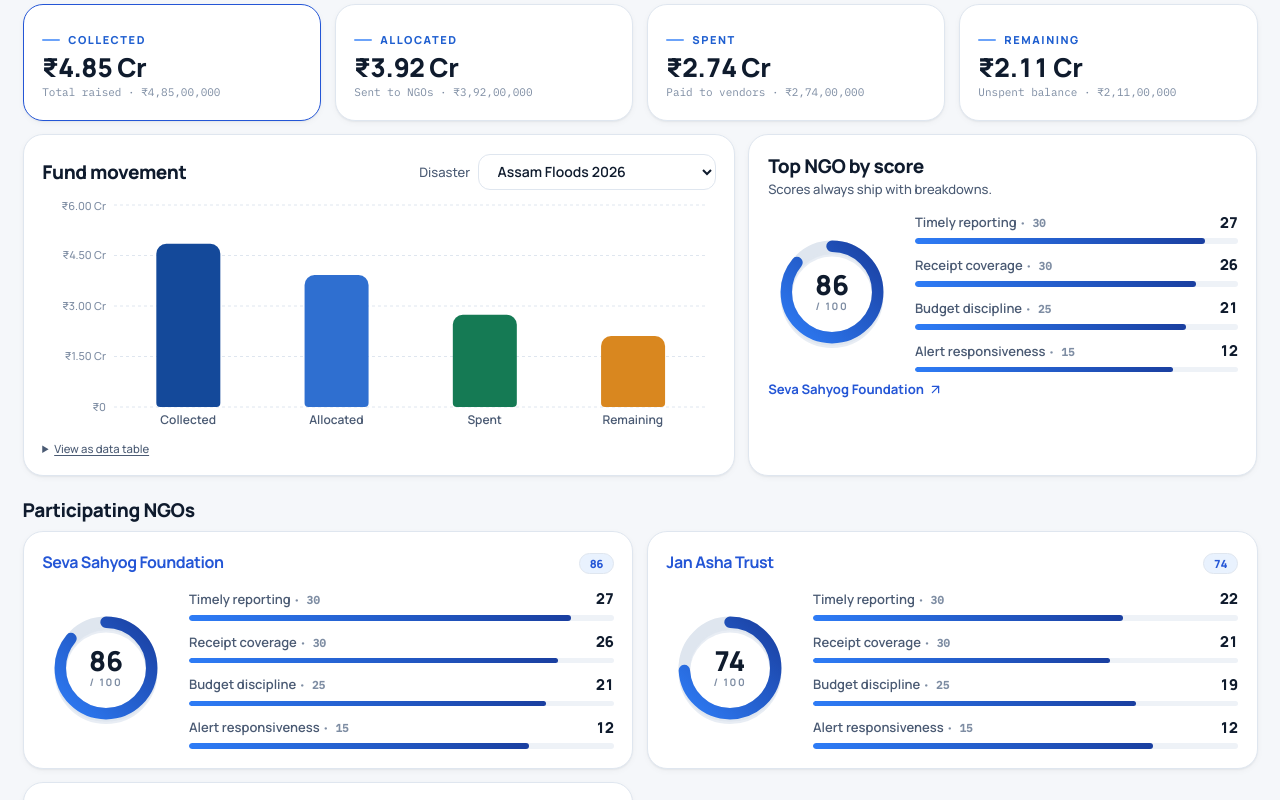
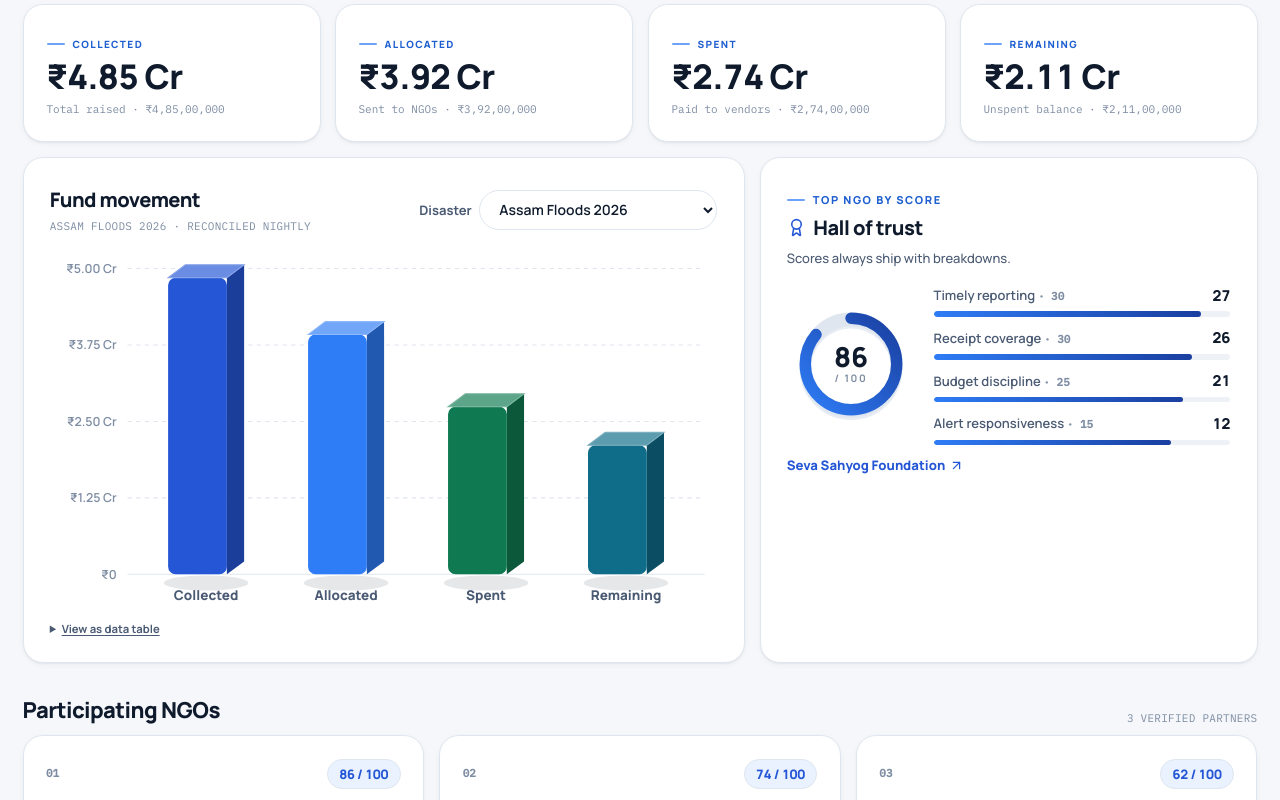
Before and after one commit to SiddheshDhatrak/BBT-First-Commit, a React (Vite) app: page /dashboard in a window 1280 px wide. Shown: the part 240-1040 px from the top of the page. Built offline with nearby package versions, Linux system fonts and the light colour scheme.

Commit message:
feat(frontend): transparency dashboard with 3D fund movement chart

```diff
--- a/src/routes/PublicDashboard.tsx
+++ b/src/routes/PublicDashboard.tsx
@@ -1,16 +1,18 @@
 import { useState } from "react";
 import { Link } from "react-router-dom";
-import { Cell, Bar, BarChart, CartesianGrid, ResponsiveContainer, Tooltip, XAxis, YAxis } from "recharts";
-import { ArrowUpRight } from "lucide-react";
+import { motion } from "motion/react";
+import { ArrowUpRight, Award } from "lucide-react";
 import { disasters, ngos } from "@/lib/mock";
 import { formatINR } from "@/lib/format";
 import { PageHeader } from "@/components/composite/Chrome";
 import { TrustScoreRing } from "@/components/composite/Viz";
+import { CountUp } from "@/components/luxe/CountUp";
+import { Reveal, Stagger, StaggerItem } from "@/components/luxe/Reveal";
+import { TiltCard } from "@/components/viz/Depth";
+import { IsoBarChart } from "@/components/viz/IsoBarChart";
 import { shortINR } from "@/routes/Public";
 
-const BAR_COLORS = ["#14499a", "#2f6fd0", "#157a54", "#d9871f"];
-
-// Lazy-loaded so recharts stays out of the initial bundle (§16)
+const BAR_COLORS = ["#2456D6", "#2E7CF6", "#0F7A52", "#0F6D8A"];
 export default function PublicDashboard() {
   const [id, setId] = useState(disasters[0]?.id ?? "");
   const d = disasters.find((x) => x.id === id) ?? disasters[0];
@@ -24,44 +26,47 @@ export default function PublicDashboard() {
   return (
     <div>
       <PageHeader eyebrow="Public · aggregate only" title="Transparency Dashboard" sub="Privacy-safe view. Fraud counts are aggregates — no investigation detail here." />
-      <div className="grid grid-cols-2 gap-3.5 xl:grid-cols-4">
-        {[["Collected", d.collected, "Total raised"], ["Allocated", d.allocated, "Sent to NGOs"], ["Spent", d.spent, "Paid to vendors"], ["Remaining", d.collected - d.spent, "Unspent balance"]].map(([k, v, hint], i) => (
-          <div key={k as string} className={`rs-card p-4 md:p-5 ${i === 0 ? "!border-[var(--primary-600)] shadow-[var(--shadow-2)]" : ""}`}>
-            <p className="eyebrow">{k}</p>
-            <p className="kpi mt-1 text-[26px] font-extrabold leading-8">{shortINR(v as number)}</p>
-            <p className="mono mt-0.5 hidden text-[11px] lg:block" style={{ color: "var(--text-muted)" }} title={formatINR(v as number)}>{hint} · {formatINR(v as number)}</p>
+
+      <Stagger className="grid grid-cols-2 gap-4 xl:grid-cols-4">
+        {[["Collected", d.collected, "Total raised"], ["Allocated", d.allocated, "Sent to NGOs"], ["Spent", d.spent, "Paid to vendors"], ["Remaining", d.collected - d.spent, "Unspent balance"]].map(([k, v, hint]) => (
+          <StaggerItem key={k as string}>
+            <TiltCard>
+              <div className="rs-card p-5 md:p-6">
+                <p className="eyebrow !text-[10px]">{k}</p>
+                <p className="kpi mt-2 text-[30px] font-extrabold leading-none md:text-[34px]">
+                  <CountUp to={v as number} format={(x) => shortINR(x)} />
+                </p>
+                <p className="mono mt-2 hidden text-[11px] lg:block" style={{ color: "var(--text-muted)" }} title={formatINR(v as number)}>{hint} · {formatINR(v as number)}</p>
               </div>
+            </TiltCard>
+          </StaggerItem>
         ))}
+      </Stagger>
+
+      <div className="mt-4 grid gap-4 lg:grid-cols-[1.45fr_1fr]">
+        <Reveal>
+          <div className="rs-card h-full p-5 md:p-7">
+            <div className="flex flex-wrap items-center justify-between gap-3">
+              <div>
+                <h2 className="text-[20px] font-extrabold tracking-tight">Fund movement</h2>
+                <p className="mono mt-0.5 text-[11px] tracking-wide" style={{ color: "var(--text-muted)" }}>{d.name.toUpperCase()} · RECONCILED NIGHTLY</p>
               </div>
-
-      <div className="mt-3.5 grid gap-3.5 lg:grid-cols-[1.4fr_1fr]">
-        <div className="rs-card p-4 md:p-5">
-          <div className="flex items-center justify-between gap-2">
-            <h2 className="rs-h2">Fund movement</h2>
-            <label className="flex items-center gap-2 text-[13px] font-medium" style={{ color: "var(--text-secondary)" }}>
+              <label className="flex items-center gap-2 text-[13px] font-bold" style={{ color: "var(--text-secondary)" }}>
                 Disaster
-              <select value={id} onChange={(e) => setId(e.target.value)} className="rs-input !w-auto !min-h-[36px] !py-1.5 text-[13px]" aria-label="Select disaster">
+                <select value={id} onChange={(e) => setId(e.target.value)} className="rs-input !w-auto !min-h-[40px] !rounded-full !py-2 text-[13px]" aria-label="Select disaster">
                   {disasters.map((x) => <option key={x.id} value={x.id}>{x.name}</option>)}
                 </select>
               </label>
             </div>
-          <div className="mt-2 h-64 min-h-[240px]">
-            <ResponsiveContainer width="100%" height="100%">
-              <BarChart data={data} margin={{ top: 8, right: 8, bottom: 0, left: 0 }}>
-                <CartesianGrid strokeDasharray="3 3" stroke="var(--border-subtle)" vertical={false} />
-                <XAxis dataKey="name" tick={{ fill: "var(--text-secondary)", fontSize: 12, fontWeight: 600 }} axisLine={false} tickLine={false} />
-                <YAxis tick={{ fill: "var(--text-muted)", fontSize: 11 }} tickFormatter={(v: number) => shortINR(v)} axisLine={false} tickLine={false} width={72} />
-                <Tooltip
-                  formatter={(v) => [formatINR(Number(v)), "Amount"]}
-                  contentStyle={{ background: "var(--bg-surface)", border: "1px solid var(--border-subtle)", borderRadius: 12, color: "var(--text-primary)", fontSize: 13 }}
+            <div className="mt-3">
+              <IsoBarChart
+                data={data.map((r, i) => ({ name: r.name, value: r.v, color: BAR_COLORS[i % BAR_COLORS.length] }))}
+                formatTick={(v) => shortINR(v)}
+                formatExact={(v) => formatINR(v)}
+                ariaLabel={`Fund movement for ${d.name}: collected ${formatINR(d.collected)}, allocated ${formatINR(d.allocated)}, spent ${formatINR(d.spent)}`}
               />
-                <Bar dataKey="v" radius={[10, 10, 4, 4]} maxBarSize={64}>
-                  {data.map((_, i) => <Cell key={i} fill={BAR_COLORS[i % BAR_COLORS.length]} />)}
-                </Bar>
-              </BarChart>
-            </ResponsiveContainer>
             </div>
-          <details className="mt-1 text-xs" style={{ color: "var(--text-secondary)" }}><summary className="cursor-pointer font-medium underline underline-offset-2">View as data table</summary>
+            <details className="mt-2 text-xs" style={{ color: "var(--text-secondary)" }}><summary className="cursor-pointer font-bold underline underline-offset-2">View as data table</summary>
               <table className="rs-table mono mt-2 !text-xs">
                 <caption className="sr-only">Fund movement for {d.name}</caption>
                 <thead><tr><th scope="col">Stage</th><th scope="col">Amount</th></tr></thead>
@@ -69,27 +74,45 @@ export default function PublicDashboard() {
               </table>
             </details>
           </div>
+        </Reveal>
 
-        <div className="rs-card p-4 md:p-5">
-          <h2 className="rs-h2">Top NGO by score</h2>
-          <p className="text-[13px]" style={{ color: "var(--text-secondary)" }}>Scores always ship with breakdowns.</p>
-          <div className="mt-3"><TrustScoreRing score={ngos[0].score} components={ngos[0].components} /></div>
-          <Link to={`/org/${ngos[0].id}`} className="mt-2 inline-flex items-center gap-1 text-sm font-bold">{ngos[0].name} <ArrowUpRight size={15} aria-hidden /></Link>
+        <Reveal delay={0.08}>
+          <div className="rs-card h-full p-5 md:p-7">
+            <p className="eyebrow">Top NGO by score</p>
+            <h2 className="mt-1 flex items-center gap-2 text-[20px] font-extrabold tracking-tight">
+              <Award size={19} aria-hidden style={{ color: "var(--primary-600)" }} /> Hall of trust
+            </h2>
+            <p className="mt-1 text-[13px]" style={{ color: "var(--text-secondary)" }}>Scores always ship with breakdowns.</p>
+            <div className="mt-4"><TrustScoreRing score={ngos[0].score} components={ngos[0].components} /></div>
+            <Link to={`/org/${ngos[0].id}`} className="mt-3 inline-flex items-center gap-1 text-sm font-extrabold">{ngos[0].name} <ArrowUpRight size={15} aria-hidden /></Link>
           </div>
+        </Reveal>
       </div>
 
-      <h2 className="rs-h2 mb-2 mt-6">Participating NGOs</h2>
-      <div className="grid gap-3.5 md:grid-cols-2">
-        {ngos.map((n) => (
-          <Link key={n.id} to={`/org/${n.id}`} className="rs-card rs-card-lift block p-5">
+      <div className="mb-2 mt-8 flex items-end justify-between">
+        <h2 className="text-[22px] font-extrabold tracking-tight">Participating NGOs</h2>
+        <p className="mono hidden text-[11px] tracking-wide sm:block" style={{ color: "var(--text-muted)" }}>{ngos.length} VERIFIED PARTNERS</p>
+      </div>
+      <Stagger className="grid gap-4 md:grid-cols-2 xl:grid-cols-3">
+        {ngos.map((n, i) => (
+          <StaggerItem key={n.id}>
+            <Link to={`/org/${n.id}`} className="rs-card rs-card-lift block p-6">
               <div className="flex items-center justify-between gap-2">
-              <span className="font-display text-[16px] font-bold">{n.name}</span>
-              <span className="kpi rounded-full border px-2.5 py-0.5 text-xs font-extrabold" style={{ borderColor: "var(--border-subtle)", background: "var(--accent-soft)" }}>{n.score}</span>
+                <span className="mono text-[11px] font-bold" style={{ color: "var(--text-muted)" }}>0{i + 1}</span>
+                <span className="kpi rounded-full border px-3 py-1 text-[13px] font-extrabold" style={{ borderColor: "var(--border-subtle)", background: "var(--accent-soft)", color: "var(--primary-600)" }}>{n.score} / 100</span>
               </div>
-            <div className="mt-3"><TrustScoreRing score={n.score} components={n.components} /></div>
+              <span className="mt-2 block text-[19px] font-extrabold tracking-tight">{n.name}</span>
+              <span className="mono mt-1 block text-[11px]" style={{ color: "var(--text-muted)" }}>{n.programs} PROGRAMS · {formatINR(n.spent)} DEPLOYED</span>
+              <div className="mt-4 border-t pt-4" style={{ borderColor: "var(--border-subtle)" }}>
+                <TrustScoreRing score={n.score} components={n.components} />
+              </div>
+              <motion.span className="mt-4 inline-flex items-center gap-1 text-[13px] font-extrabold" whileHover={{ x: 3 }}>
+                View public profile <ArrowUpRight size={14} aria-hidden />
+              </motion.span>
             </Link>
+          </StaggerItem>
         ))}
-      </div>
+      </Stagger>
     </div>
   );
 }
```
Lines whose indentation alone changed are shown as unchanged.
